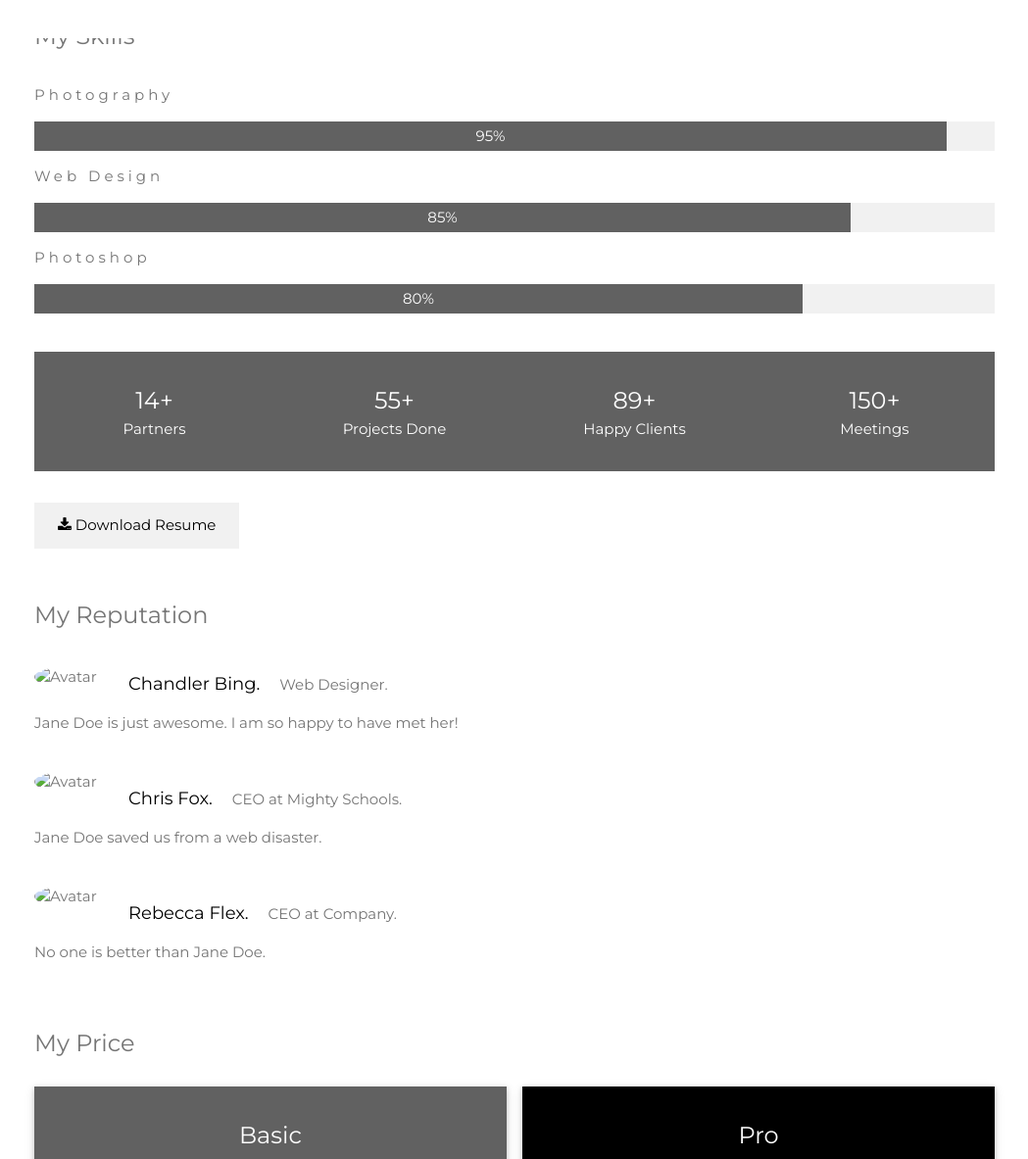
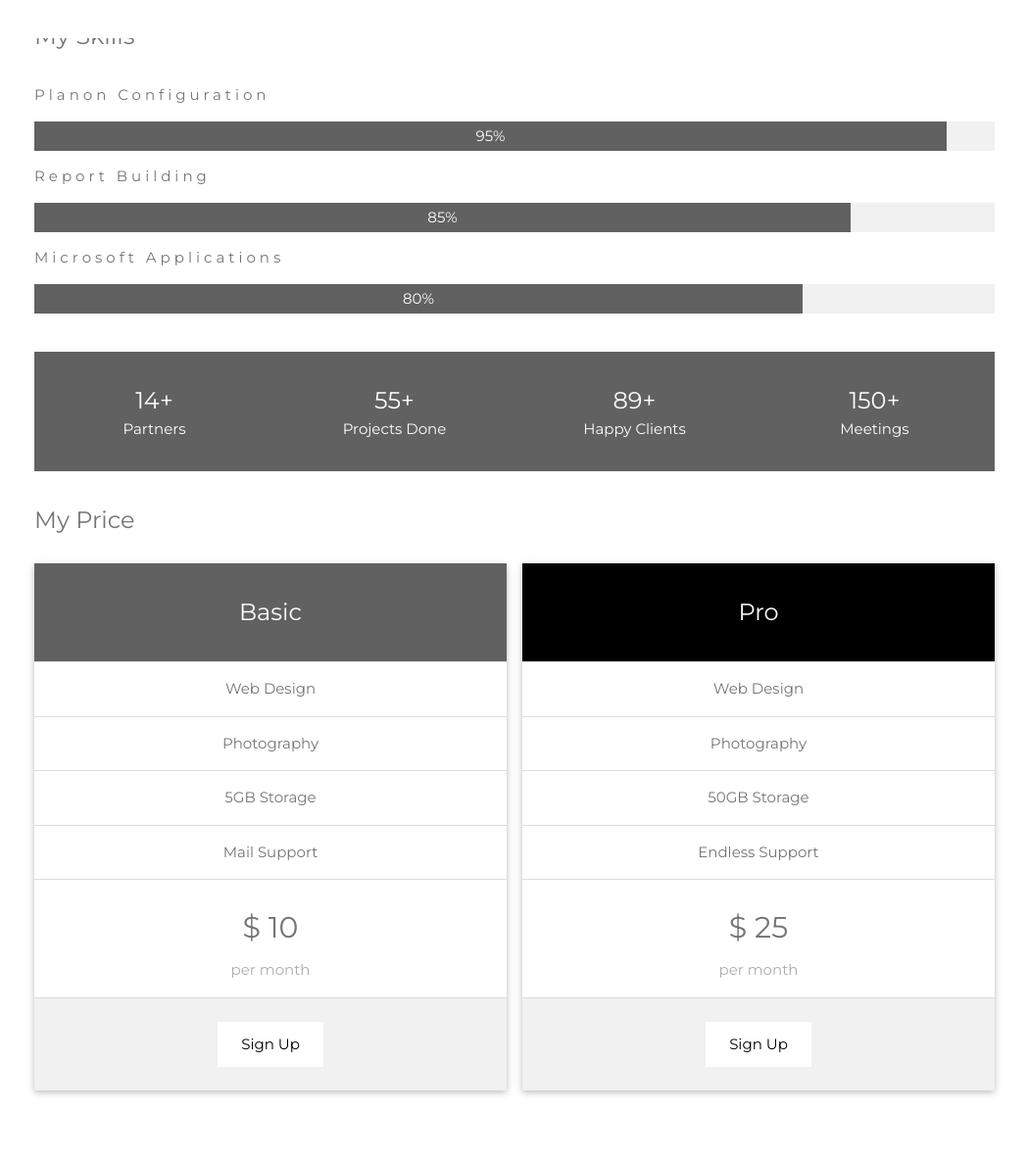
Before and after one commit to niallatdurham/niallatdurham.github.io, a plain HTML site: page index.html in a window 1280 px wide. Shown: the part 761-1944 px from the top of the page at 98% size, without its empty margins (115-1164 px from the left). Drawn offline with nearby package versions, Linux system fonts and the light colour scheme.

Commit message:
Update index.html

```diff
--- a/index.html
+++ b/index.html
@@ -66,15 +66,15 @@ body, h1,h2,h3,h4,h5,h6 {font-family: "Montserrat", sans-serif}
     <p> Hello my name is Niall Davidson and I work as a graduate apprentice analyst at Duham university within the BAS team.
     </p>
     <h3 class="w3-padding-16">My Skills</h3>
-    <p class="w3-wide">Photography</p>
+    <p class="w3-wide">Planon Configuration</p>
     <div class="w3-light-grey">
       <div class="w3-container w3-center w3-padding-small w3-dark-grey" style="width:95%">95%</div>
     </div>
-    <p class="w3-wide">Web Design</p>
+    <p class="w3-wide">Report Building</p>
     <div class="w3-light-grey">
       <div class="w3-container w3-center w3-padding-small w3-dark-grey" style="width:85%">85%</div>
     </div>
-    <p class="w3-wide">Photoshop</p>
+    <p class="w3-wide">Microsoft Applications</p>
     <div class="w3-light-grey">
       <div class="w3-container w3-center w3-padding-small w3-dark-grey" style="width:80%">80%</div>
     </div><br>
@@ -98,23 +98,7 @@ body, h1,h2,h3,h4,h5,h6 {font-family: "Montserrat", sans-serif}
       </div>
     </div>
 
-    <button class="w3-button w3-light-grey w3-padding-large w3-section">
-      <i class="fa fa-download"></i> Download Resume
-    </button>
 
-    <!-- Testimonials -->
-    <h3 class="w3-padding-24">My Reputation</h3>
-    <img src="/w3images/avatar_smoke.jpg" alt="Avatar" class="w3-left w3-circle w3-margin-right" style="width:80px">
-    <p><span class="w3-large w3-text-black w3-margin-right">Chandler Bing.</span> Web Designer.</p>
-    <p>Jane Doe is just awesome. I am so happy to have met her!</p><br>
-
-    <img src="/w3images/bandmember.jpg" alt="Avatar" class="w3-left w3-circle w3-margin-right" style="width:80px">
-    <p><span class="w3-large w3-text-black w3-margin-right">Chris Fox.</span> CEO at Mighty Schools.</p>
-    <p>Jane Doe saved us from a web disaster.</p><br>
-
-    <img src="/w3images/avatar_g2.jpg" alt="Avatar" class="w3-left w3-circle w3-margin-right" style="width:80px">
-    <p><span class="w3-large w3-text-black w3-margin-right">Rebecca Flex.</span> CEO at Company.</p>
-    <p>No one is better than Jane Doe.</p><br>
 
     <!-- Grid for pricing tables -->
     <h3 class="w3-padding-16">My Price</h3>
```
